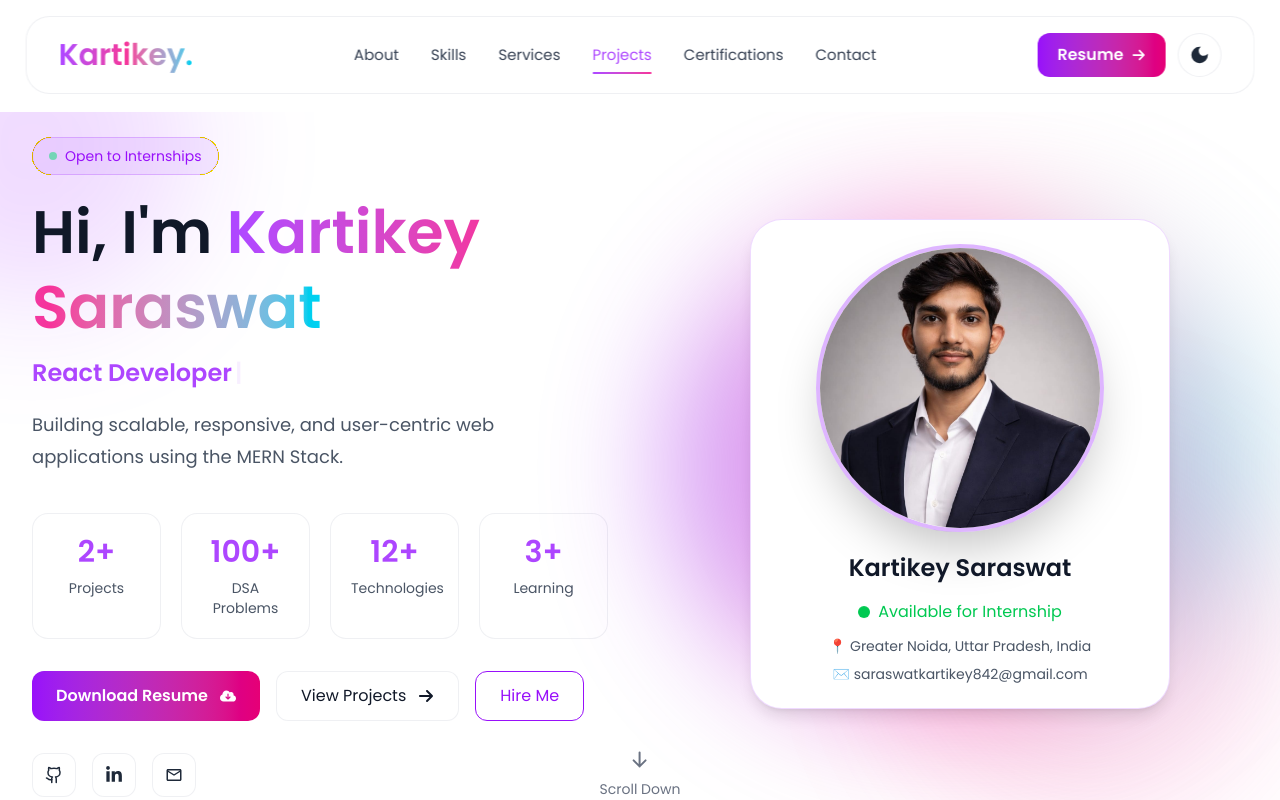
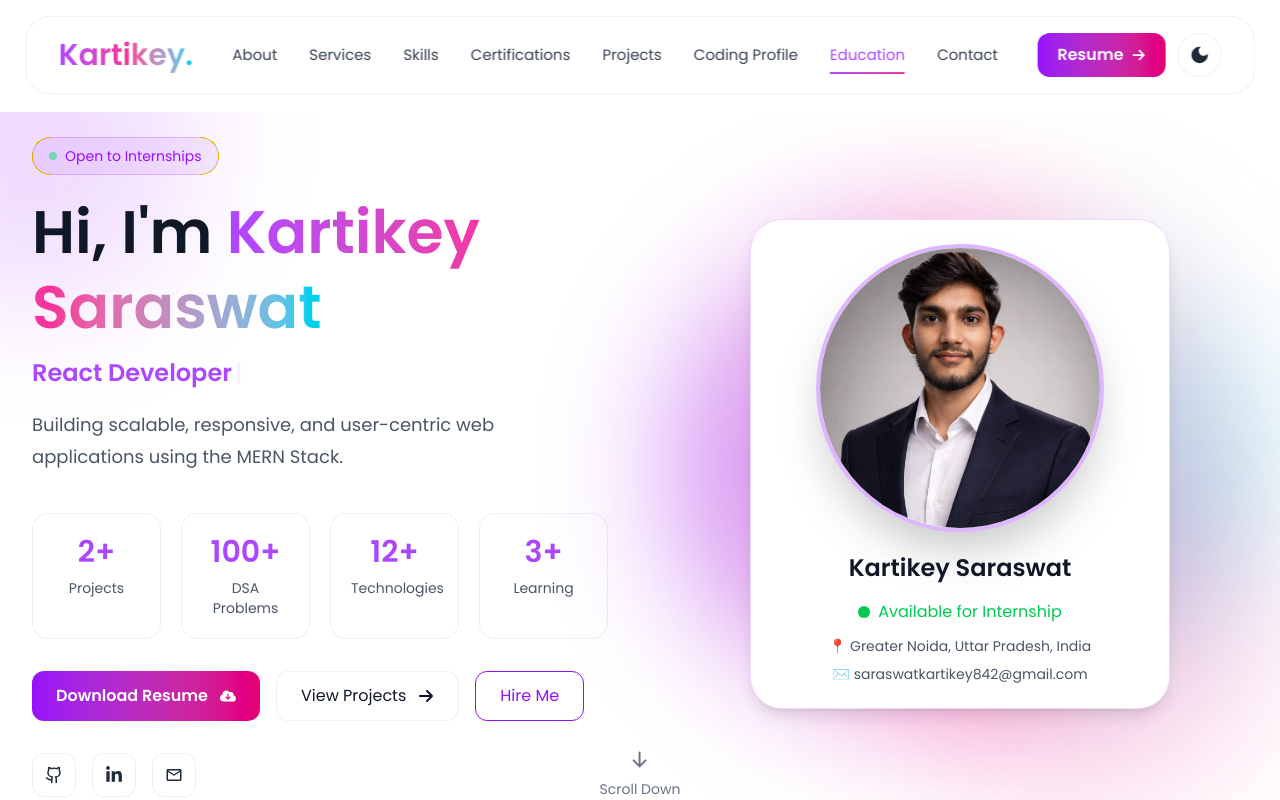
Before and after one commit to Kartikey44/Portfolio, a React (Vite) app: page / in a window 1280 px wide. Shown: the top 800 px of the page. Built offline with nearby package versions, Linux system fonts and the light colour scheme.

Commit message:
feat: improved navbar

```diff
--- a/src/assets/data.js
+++ b/src/assets/data.js
@@ -129,20 +129,28 @@ export const nav = [
     label: "About",
   },
   {
+    id: "#services",
+    label: "Services",
+  },
+  {
     id: "#skills",
     label: "Skills",
   },
   {
-    id: "#services",
-    label: "Services",
+    id: "#certifications",
+    label: "Certifications",
   },
   {
     id: "#projects",
     label: "Projects",
   },
   {
-    id: "#certifications",
-    label: "Certifications",
+    id: "#coding",
+    label: "Coding Profile"
+  },
+  {
+    id: "#education",
+    label: "Education"
   },
   {
     id: "#contact",
@@ -232,7 +240,7 @@ export const education = [
     college: "Galgotias College of Engineering & Technology",
     year: "2023 - 2027",
     location: "Greater Noida, Uttar Pradesh",
-    score: "7.5 CGPA",
+    score: "7.36 CGPA",
   },
   {
     degree: "Senior Secondary (Class XII)",
--- a/src/component/Certification.jsx
+++ b/src/component/Certification.jsx
@@ -7,7 +7,7 @@ function Certification() {
   return (
     <section
       id="certifications"
-      className="section container px-5 py-20 scroll-mt-32"
+      className="section container px-5 py-20 scroll-mt-10"
     >
       {/* Heading */}
       <div className="text-center mb-14">
--- a/src/component/CodingProfile.jsx
+++ b/src/component/CodingProfile.jsx
@@ -4,7 +4,7 @@ import { FaArrowUpRightFromSquare } from "react-icons/fa6";
 
 function CodingProfile() {
   return (
-    <section id="coding" className="section py-20 px-5 md:px-8 scroll-mt-32">
+    <section id="coding" className="section py-20 px-5 md:px-8 scroll-mt-12">
       <div className="container">
         {/* Heading */}
         <div className="text-center mb-14">
--- a/src/component/Contacts.jsx
+++ b/src/component/Contacts.jsx
@@ -47,7 +47,7 @@ function Contacts() {
   return (
     <section
       id="contact"
-      className="section py-20 px-5 md:px-8 scroll-mt-32 overflow-hidden"
+      className="section py-20 px-5 md:px-8 scroll-mt-12 overflow-hidden"
     >
       <div className="container relative">
         {/* Background Glow */}
--- a/src/component/Education.jsx
+++ b/src/component/Education.jsx
@@ -4,7 +4,7 @@ import { FaGraduationCap } from "react-icons/fa";
 
 function Education() {
   return (
-    <section id="education" className="section py-20 px-5 md:px-8 scroll-mt-32">
+    <section id="education" className="section py-20 px-5 md:px-8 scroll-mt-12">
       <div className="container">
         {/* Heading */}
         <div className="text-center mb-14">
--- a/src/component/Projects.jsx
+++ b/src/component/Projects.jsx
@@ -27,7 +27,7 @@ function Projects() {
       whileInView={{ opacity: 1 }}
       viewport={{ once: true, amount: 0.15 }}
       transition={{ duration: 0.7 }}
-      className="section py-24 scroll-mt-28"
+      className="section py-20 scroll-mt-5"
     >
       <div className="container">
 
--- a/src/component/Skills.jsx
+++ b/src/component/Skills.jsx
@@ -22,7 +22,7 @@ function Skills() {
   ];
 
   return (
-    <section id="skills" className="section py-20 px-5 md:px-8 scroll-mt-32">
+    <section id="skills" className="section py-20 px-5 md:px-8 scroll-mt-20">
       <div className="container">
         {/* Heading */}
         <div className="text-center mb-14">
--- a/src/component/Work.jsx
+++ b/src/component/Work.jsx
@@ -4,7 +4,7 @@ import { work } from "../assets/data";
 
 function Work() {
   return (
-    <section id="services" className="section py-20 px-5 md:px-8 scroll-mt-32">
+    <section id="services" className="section py-20 px-5 md:px-8 scroll-mt-20">
       <div className="container">
         {/* Heading */}
         <div className="text-center mb-14">
```
